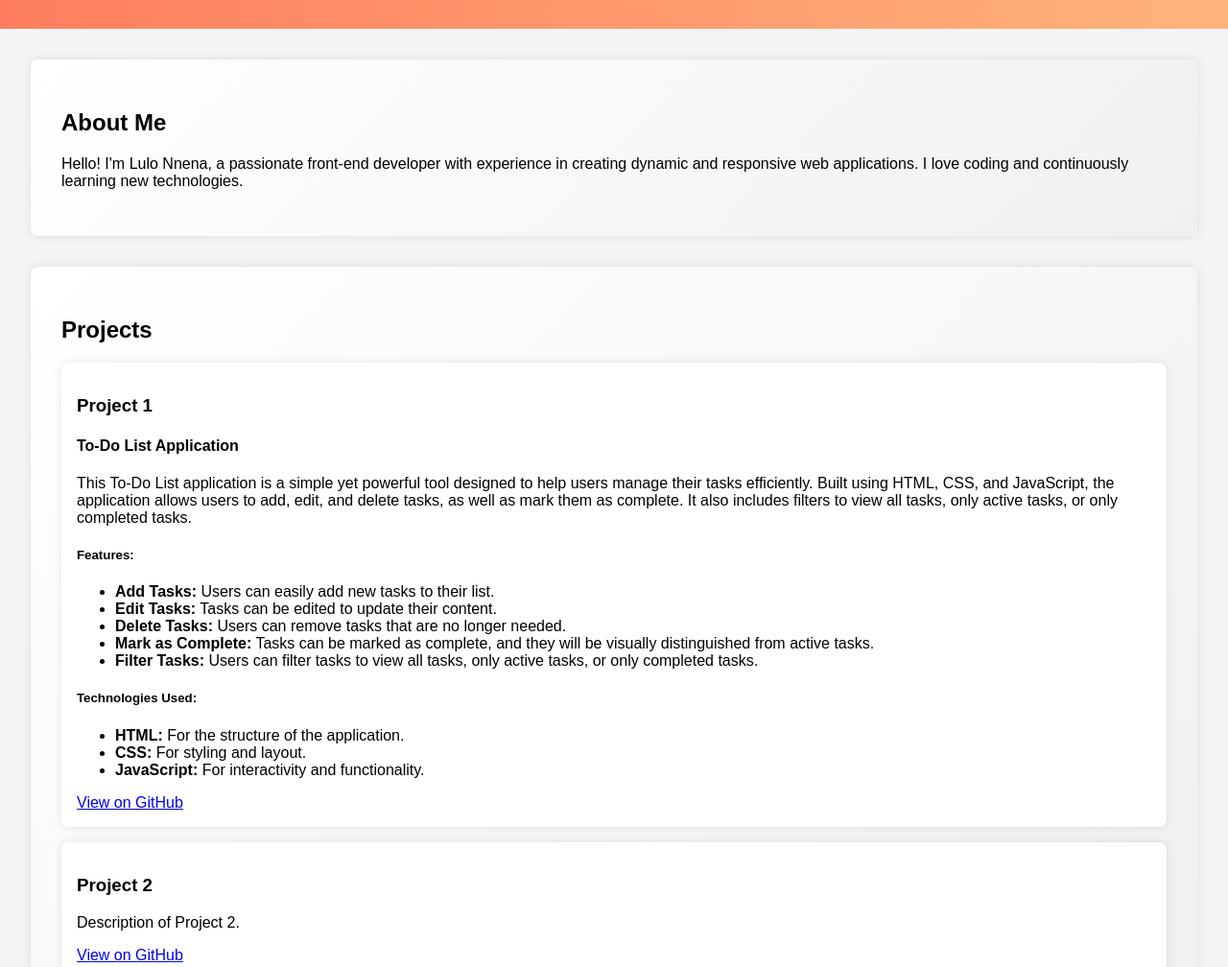
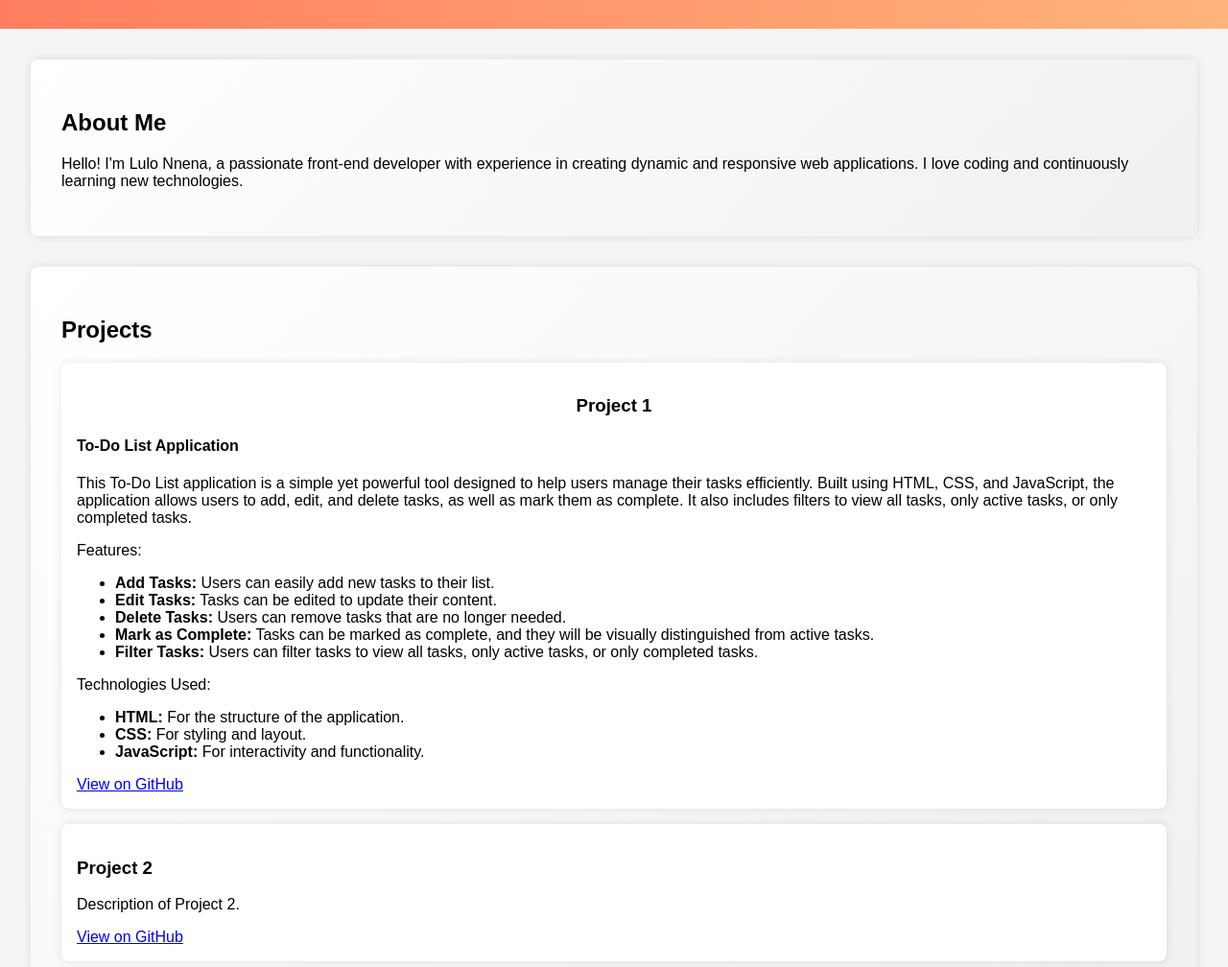
Before and after one commit to lulothatonnena/My-portfolio, a plain HTML site: page index.html in a window 1280 px wide. Shown: the part 89-1097 px from the top of the page at 96% size. Drawn offline with Linux system fonts and the light colour scheme.

Commit message:
Update index.html

```diff
--- a/index.html
+++ b/index.html
@@ -28,11 +28,11 @@
         <section id="projects">
             <h2>Projects</h2>
             <div class="project">
-               <h3>Project 1</h3>
+               <h3 style="text-align: center">Project 1</h3>
 <h4>To-Do List Application</h4>
 <p>This To-Do List application is a simple yet powerful tool designed to help users manage their tasks efficiently. Built using HTML, CSS, and JavaScript, the application allows users to add, edit, and delete tasks, as well as mark them as complete. It also includes filters to view all tasks, only active tasks, or only completed tasks.
 </p>
-<h5>Features:</h5>
+<p>Features:</p>
 <ul>
     <li><strong>Add Tasks:</strong> Users can easily add new tasks to their list.</li>
     <li><strong>Edit Tasks:</strong> Tasks can be edited to update their content.</li>
@@ -40,7 +40,7 @@
     <li><strong>Mark as Complete:</strong> Tasks can be marked as complete, and they will be visually distinguished from active tasks.</li>
     <li><strong>Filter Tasks:</strong> Users can filter tasks to view all tasks, only active tasks, or only completed tasks.</li>
 </ul>
-<h5>Technologies Used:</h5>
+<p>Technologies Used:</p>
 <ul>
     <li><strong>HTML:</strong> For the structure of the application.</li>
     <li><strong>CSS:</strong> For styling and layout.</li>
```
